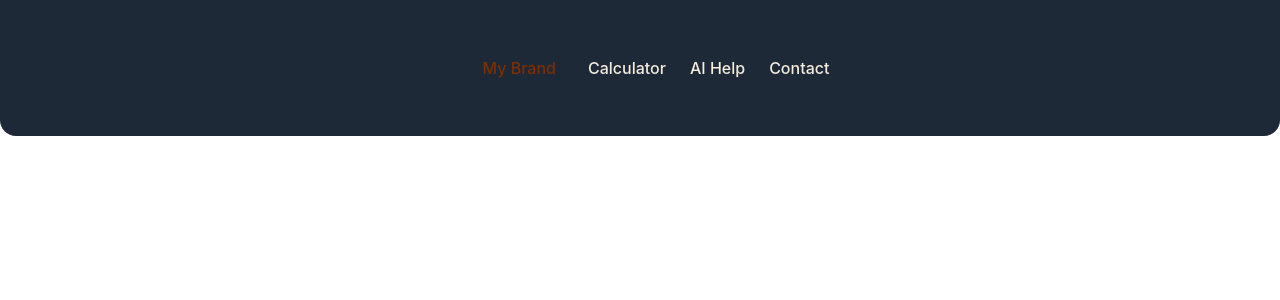
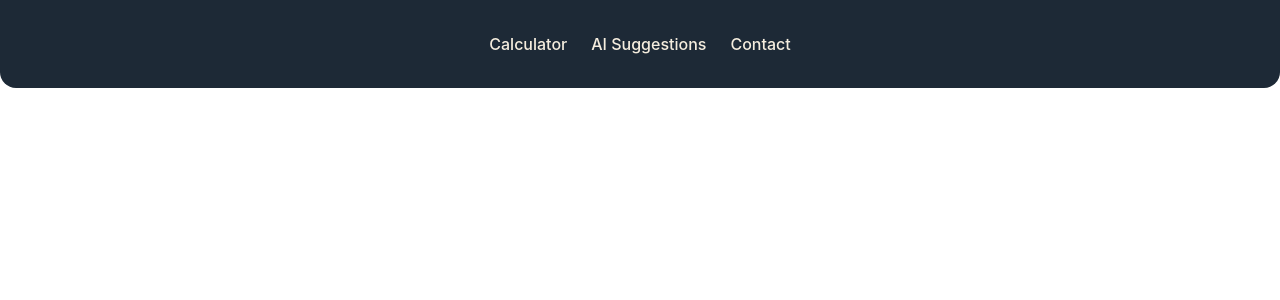
Before and after one commit to harveyji1/HarveysBudgetTool, a React (Vite) app: page / in a window 1280 px wide. Shown: the top 300 px of the page. Built offline with nearby package versions, Linux system fonts and the light colour scheme.

Commit message:
removed my brand from navbar

```diff
--- a/src/App.tsx
+++ b/src/App.tsx
@@ -5,12 +5,11 @@ import './App.css'
 
 function App() {
   // const [count, setCount] = useState(0)
-  const items = ["Calculator","AI Help", "Contact"];
+  const items = ["Calculator","AI Suggestions", "Contact"];
   return (
     <div>
       <NavBar
-      brandName="My Brand"
-      navItems={items}/>
+        navItems={items}/>
     </div>
     // <Calculator/>
   )
--- a/src/components/NavBar/NavBar.css
+++ b/src/components/NavBar/NavBar.css
@@ -16,7 +16,7 @@
     flex-direction: row;
     align-items: center;
     justify-content: center;
-    padding: 1.5rem;
+    margin: 2rem;
 }
 
 .nav-item {
--- a/src/components/NavBar/NavBar.tsx
+++ b/src/components/NavBar/NavBar.tsx
@@ -2,20 +2,16 @@ import { useState } from "react";
 import "./NavBar.css";
 
 interface NavBarProps {
-    brandName: string;
     navItems: string[];
   }
 
-  function NavBar({ brandName, navItems }: NavBarProps) {
+  function NavBar({ navItems }: NavBarProps) {
 
     const [selectedIndex, setSelectedIndex] = useState(-1);
 
     return (
       <nav className="navbar navbar-expand-md navbar-light bg-white shadow">
         <div className="navbar-elements-container">
-          <a className="navbar-brand" href="#">
-            <span className="fw-bolder fs-4">{brandName}</span>
-          </a>
           {/* <button
             className="navbar-toggler"
             type="button"
```
